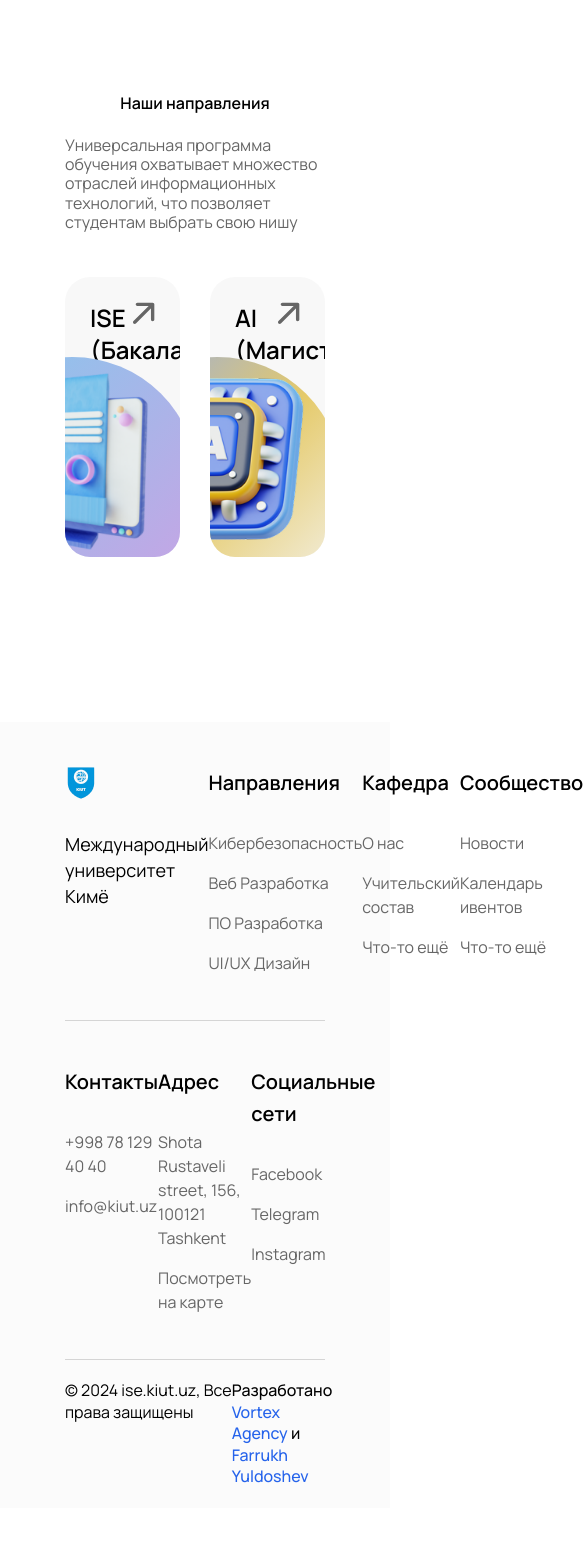
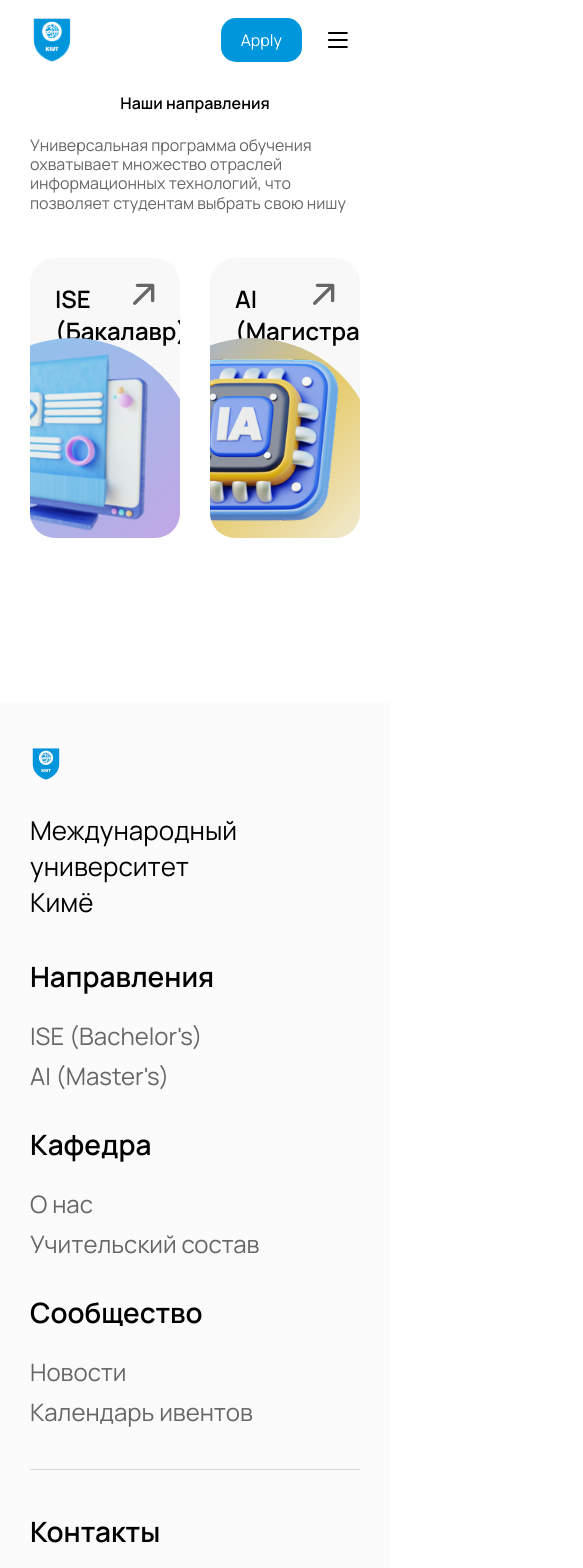
Before and after one commit to IsmailGa/kiut_ise_kafedra, a Next.js app: page /en/courses in a window 390 px wide. Shown: the top 1568 px of the page, 583 px wide, since content can reach past the window. Before the commit the page ends 1508 px from the top, so only its background shows below. Built offline with nearby package versions, Linux system fonts and the light colour scheme.

Commit message:
Added responsivity

```diff
--- a/app/[locale]/courses/page.tsx
+++ b/app/[locale]/courses/page.tsx
@@ -5,9 +5,12 @@ import Image from "next/image";
 import { Link } from "@/navigation";
 import { ArrowRotated } from "@/public/icons";
 import Container from "@/components/container";
+import Navbar from "@/components/navbar";
 
 const Courses = () => {
   return (
+    <>
+      <Navbar />
       <section
         className="w-full flex flex-col 2xl:mt-[120px] mt-[95px]"
         id="courses"
@@ -19,7 +22,8 @@ const Courses = () => {
             </h1>
             <p className="2xl:max-w-[667px] max-w-[580px] xl:text-[18px] text-[16px] text-[#666666] font-normal leading-[120%]">
               Универсальная программа обучения охватывает множество отраслей
-            информационных технологий, что позволяет студентам выбрать свою нишу
+              информационных технологий, что позволяет студентам выбрать свою
+              нишу
             </p>
           </div>
           {/* CARDS */}
@@ -85,6 +89,7 @@ const Courses = () => {
           </div>
         </Container>
       </section>
+    </>
   );
 };
 
--- a/app/[locale]/sections/1/SectionOne.tsx
+++ b/app/[locale]/sections/1/SectionOne.tsx
@@ -4,9 +4,9 @@ import React from "react";
 const SectionOne = () => {
   const t = useTranslations("main.sectionOne");
   return (
-    <section className="h-screen pt-[25px] flex flex-col w-full justify-end xl:pb-[65px] lg:pb-[48px] pb-[36px]">
-      <div className="flex w-full justify-between items-end">
-        <h1 className="text-white 2xl:text-[72px] xl:text-[56px] lg:text-[42px] text-[32px] 2xl:max-w-[636px] xl:max-w-[500px] lg:max-w-[380px] max-w-[300px] leading-[120%]">
+    <section className="h-screen pt-[25px] flex flex-col w-full md:justify-end justify-center md:items-start items-center xl:pb-[65px] lg:pb-[48px] pb-[36px]">
+      <div className="flex w-full justify-between gap-2 md:items-end md:flex-row flex-col">
+        <h1 className="text-white 2xl:text-[72px] xl:text-[70px] lg:text-[60px] md:text-[65px] sm:text-[60px] text-[50px] 2xl:max-w-[636px] xl:max-w-[500px] lg:max-w-[380px] max-w-[300px] leading-[120%]">
           {t("title")}
         </h1>
         <h2 className="xl:max-w-[400px] lg:max-w-[320px] max-w-[250px] xl:text-[24px] lg:text-[20px] text-[16px] leading-[135%] text-white">
--- a/app/[locale]/sections/2/SectionOne.tsx
+++ b/app/[locale]/sections/2/SectionOne.tsx
@@ -12,13 +12,13 @@ const SectionTwo = () => {
 
   return (
     <section className="mt-[65px] flex flex-col w-full gap-[25px]">
-      <h1 className="2xl:text-[56px] xl:text-[40px] lg:text-[32px] font-semibold">
+      <h1 className="2xl:text-[56px] xl:text-[40px] lg:text-[32px] text-[40px] font-semibold">
         {t("title")}
       </h1>
       <div className="flex flex-col w-full 2xl:gap-[60px] gap-[52px]">
         {/* SECTION 1 */}
         <div className="flex justify-between md:flex-row flex-col items-start gap-[48px]">
-          <p className="text-[#666666] xl:text-[18px] text-[16px] leading-[145%] 2xl:max-w-[640px] xl:max-w-[520px] lg:max-w-[420px] font-normal">
+          <p className="text-[#666666] xl:text-[18px] md:text-[16px] text-[20px] leading-[145%] 2xl:max-w-[640px] xl:max-w-[520px] lg:max-w-[420px] font-normal">
             {subSecOne("descriptionOne")}
           </p>
           <p className="p-[25px] rounded-[25px] bg-[#F7F7F7] text-[16px] leading-[145%] 2xl:max-w-[500px] xl:max-w-[450px] lg:max-w-[360px] font-semibold">
--- a/app/[locale]/sections/3/SectionThree.tsx
+++ b/app/[locale]/sections/3/SectionThree.tsx
@@ -11,9 +11,9 @@ const SectionThree = () => {
   return (
     <section className="flex flex-col w-full 2xl:mt-[120px] mt-[95px]" id="3">
       {/* WRAPPER */}
-      <div className="flex justify-between">
+      <div className="flex">
         {/* FIRST COL */}
-        <div className="w-full flex justify-between gap-[36px]">
+        <div className="w-full flex flex-col md:flex-row justify-between gap-[36px]">
           {/* FIRST ROW */}
           <div className="flex flex-col gap-[25px] flex-1">
             <h1 className="2xl:text-[56px] xl:text-[40px] lg:text-[32px] font-semibold leading-[120%]">
--- a/app/[locale]/sections/6/SectionSix.tsx
+++ b/app/[locale]/sections/6/SectionSix.tsx
@@ -5,13 +5,15 @@ import { ArrowRight, ArrowLeft, CalendarIcon, ClockIcon } from "@/public/icons";
 import { Swiper, SwiperSlide } from "swiper/react";
 import { Navigation, Pagination } from "swiper/modules";
 import "swiper/css";
+import { useTranslations } from "next-intl";
 
 const SectionSix = () => {
+  const t = useTranslations("header");
   return (
     <section className="w-full flex flex-col 2xl:mt-[120px] mt-[95px] 2xl:gap-[65px] gap-[45px]">
       <div className="flex justify-between items-center w-full">
         <h1 className="2xl:text-[56px] xl:text-[40px] lg:text-[32px] font-semibold">
-          Новости
+          {t("news")}
         </h1>
         <div className="flex items-center gap-[10px]">
           <button className="flex w-[45px] h-[45px] items-center justify-center bg-[#F4F4F4] rounded-[10px] swiper-button-prev">
--- a/components/container.tsx
+++ b/components/container.tsx
@@ -2,7 +2,7 @@ import React from 'react'
 
 const Container = ({children} : {children: React.ReactNode}) => {
   return (
-    <div className="2xl:max-w-[1440px] xl:max-w-[1280px] lg:max-w-[1024px] md:max-w-[768px] w-full mx-auto px-[65px]">{children}</div>
+    <div className="2xl:max-w-[1440px] xl:max-w-[1280px] lg:max-w-[1024px] md:max-w-[768px] w-full mx-auto md:px-[65px] px-[30px]">{children}</div>
   )
 }
 
--- a/components/footer.tsx
+++ b/components/footer.tsx
@@ -10,20 +10,12 @@ const Footer = () => {
       title: "Направления",
       links: [
         {
-          label: "Кибербезопасность",
-          link: "/",
+          label: "ISE (Bachelor's)",
+          link: "/courses/bachelors",
         },
         {
-          label: "Веб Разработка",
-          link: "/",
-        },
-        {
-          label: "ПО Разработка",
-          link: "/",
-        },
-        {
-          label: "UI/UX Дизайн",
-          link: "/",
+          label: "AI (Master's)",
+          link: "/courses/masters",
         },
       ],
     },
@@ -32,15 +24,11 @@ const Footer = () => {
       links: [
         {
           label: "О нас",
-          link: "/",
+          link: "/aboutus",
         },
         {
           label: "Учительский состав",
-          link: "/",
-        },
-        {
-          label: "Что-то ещё",
-          link: "/",
+          link: "/teachers",
         },
       ],
     },
@@ -49,15 +37,11 @@ const Footer = () => {
       links: [
         {
           label: "Новости",
-          link: "/",
+          link: "/news",
         },
         {
           label: "Календарь ивентов",
-          link: "/",
-        },
-        {
-          label: "Что-то ещё",
-          link: "/",
+          link: "/news",
         },
       ],
     },
@@ -73,10 +57,7 @@ const Footer = () => {
         },
         {
           label: "info@kiut.uz",
-          link: "/",
-        },
-        {
-          link: "/",
+          link: "info@kiut.uz",
         },
       ],
     },
@@ -85,11 +66,11 @@ const Footer = () => {
       links: [
         {
           label: "Shota Rustaveli street, 156, 100121 Tashkent",
-          link: "/",
+          link: "https://maps.app.goo.gl/ALWdVpPRGKhSNkM6A",
         },
         {
           label: "Посмотреть на карте",
-          link: "/",
+          link: "https://maps.app.goo.gl/ALWdVpPRGKhSNkM6A",
         },
       ],
     },
@@ -98,15 +79,15 @@ const Footer = () => {
       links: [
         {
           label: "Facebook",
-          link: "/",
+          link: "https://www.facebook.com/kiut.uz/?locale=ru_RU",
         },
         {
           label: "Telegram",
-          link: "/",
+          link: "https://t.me/engineeringdeanoffice",
         },
         {
           label: "Instagram",
-          link: "/",
+          link: "https://www.instagram.com/kiut.uz_rasmiy/",
         },
       ],
     },
@@ -116,26 +97,26 @@ const Footer = () => {
     <footer className="flex w-ful bg-[#F4F4F465] pt-[45px] mt-[120px]">
       <Container>
         <div className="flex flex-col items-center">
-          <div className="w-full flex justify-between border-b border-[#66666640] pb-[45px]">
+          <div className="w-full grid lg:grid-cols-4 md:grid-cols-3 sm:grid-cols-2 grid-cols-1 md:gap-[32px] gap-[40px] justify-between border-b border-[#66666640] pb-[45px]">
             {/* LOGO */}
             <div className="flex flex-col gap-[32px]">
               <Link href="/">
                 <Image src={logo} alt="logo" />
               </Link>
-              <h1 className="font-normal text-[18px] leading-[26px] max-w-[min-content]">
+              <h1 className="font-normal md:text-[18px] text-[26px] md:leading-[26px] leading-9 max-w-[min-content]">
                 Международный университет Кимё
               </h1>
             </div>
             {/* FIRST ROW */}
             {firstRowLinks.map((item, index) => (
               <div className="flex flex-col gap-[32px]" key={"card " + index}>
-                <h1 className="text-black text-[20px] leading-[32px] font-semibold">
+                <h1 className="text-black md:text-[20px] text-[28px] leading-[32px] font-semibold">
                   {item.title}
                 </h1>
                 <ul className="flex flex-col gap-[16px]">
                   {item.links.map((link, index) => (
                     <li
-                      className="text-[#666666] leading-[24px] font-normal text-[16px]"
+                      className="text-[#666666] leading-[24px] font-normal md:text-[16px] text-[24px]"
                       key={index}
                     >
                       <Link href={link.link}>{link.label}</Link>
@@ -146,16 +127,16 @@ const Footer = () => {
             ))}
           </div>
           {/* SECOND ROW */}
-          <div className="w-full justify-between flex border-b border-[#66666640] py-[45px]">
+          <div className="w-full justify-between grid md:grid-cols-3 sm:grid-cols-2 grid-cols-1 gap-[32px] border-b border-[#66666640] py-[45px]">
             {secondRowLinks.map((item, index) => (
-              <div className="flex flex-col gap-[32px]" key={"card " + index}>
-                <h1 className="text-black text-[20px] leading-[32px] font-semibold">
+              <div className="flex-col flex gap-[32px]" key={"card " + index}>
+                <h1 className="text-black md:text-[20px] text-[28px] leading-[32px] font-semibold">
                   {item.title}
                 </h1>
                 <ul className="flex flex-col gap-[16px]">
                   {item.links.map((link, index) => (
                     <li
-                      className="text-[#666666] leading-[24px] font-normal text-[16px]"
+                      className="text-[#666666] leading-[24px] font-normal md:text-[16px] text-[24px]"
                       key={index}
                     >
                       <Link href={link.link}>{link.label}</Link>
@@ -165,11 +146,11 @@ const Footer = () => {
               </div>
             ))}
           </div>
-          <div className="w-full flex justify-between py-[20px]">
-            <h1 className="text-[16px] font-normal leading-[135%]">
+          <div className="w-full flex sm:flex-row flex-col sm:gap-0 gap-[20px] justify-between py-[20px]">
+            <h1 className="md:text-[16px] text-[24px] font-normal leading-[135%]">
               © 2024 ise.kiut.uz, Все права защищены
             </h1>
-            <p className="text-[16px] font-medium leading-[135%]">
+            <p className="md:text-[16px] text-[24px] font-medium leading-[135%]">
               Разработано{" "}
               <Link
                 href="https://t.me/vortexstudio_official"
--- a/components/navbar.tsx
+++ b/components/navbar.tsx
@@ -40,7 +40,7 @@ const Navbar = () => {
             {isTeachersOrHome && (
               <Link
                 href="/courses"
-                className="flex items-center bg-white/20 backdrop-blur-lg text-white xl:h-[50px] lg:h-[48px] h-[44px] xl:px-[25px] lg:px-[23px] px-[20px] border-0 outline-0 rounded-[15px]"
+                className="md:flex items-center hidden bg-white/20 backdrop-blur-lg text-white xl:h-[50px] lg:h-[48px] h-[44px] xl:px-[25px] lg:px-[23px] px-[20px] border-0 outline-0 rounded-[15px]"
               >
                 {t("all_directions")}
               </Link>
@@ -252,7 +252,9 @@ const Navbar = () => {
                       {t("news")}
                     </Link>
                   </div>
-                  <LocaleSwitcher />
+                  <div className="px-5">
+                    <LocaleSwitcher />
+                  </div>
                 </div>
               </div>
             </div>
--- a/locales/en.json
+++ b/locales/en.json
@@ -49,6 +49,22 @@
       "descriptionTwo": "A mentor accompanies the student at all stages of learning",
       "descriptionThree": "We provide all conditions for implementing your own startup project",
       "descriptionFour": "Students can intern at various IT companies around the world"
+    },
+    "sectionFive": {
+      "title": "Our Directions",
+      "description": "The universal training program covers many areas of information technology, allowing students to choose their niche",
+      "cards": {
+        "one": {
+          "title": "ISE (Bachelor's)",
+          "descriptionOne": "Bachelor's",
+          "descriptionTwo": "4 years"
+        },
+        "two": {
+          "title": "AI (Master's)",
+          "descriptionOne": "Master's",
+          "descriptionTwo": "2 years"
+        }
+      }
     }
   },
   "LocaleSwitcher": {
--- a/locales/uz.json
+++ b/locales/uz.json
@@ -51,8 +51,24 @@
       "descriptionFour": "Talabalar dunyo bo'ylab turli IT kompaniyalarida amaliyot o'tish imkoniyatiga ega"
     }
   },
+  "sectionFive": {
+    "title": "Bizning yo'nalishlarimiz",
+    "description": "Universial o'quv dasturi axborot texnologiyalarining ko'plab sohalarini qamrab oladi, bu esa talabalar uchun o'z yo'nalishini tanlash imkonini beradi",
+    "cards": {
+      "one": {
+        "title": "ISE (Bakalavr)",
+        "descriptionOne": "Bakalavr",
+        "descriptionTwo": "4 yil"
+      },
+      "two": {
+        "title": "AI (Magistratura)",
+        "descriptionOne": "Magistratura",
+        "descriptionTwo": "2 yil"
+      }
+    }
+  },
   "LocaleSwitcher": {
     "label": "Tilni o'zgartirish",
-    "locale": "{locale, select, uz {🇺🇿 O'zbek} en {🇺🇸 Ingliz} ru {🇷🇺 Rus} other {noma'lum}}"
+    "locale": "{locale, select, uz {🇺🇿 Uzbek} en {🇺🇸 English} ru {🇷🇺 Russian} other {unknown}}"
   }
 }
```
Also changed, not shown: app/[locale]/sections/5/SectionFive.tsx (+36 -23 lines), locales/ru.json (+17 -1 lines). Lines whose indentation alone changed are shown as unchanged.
